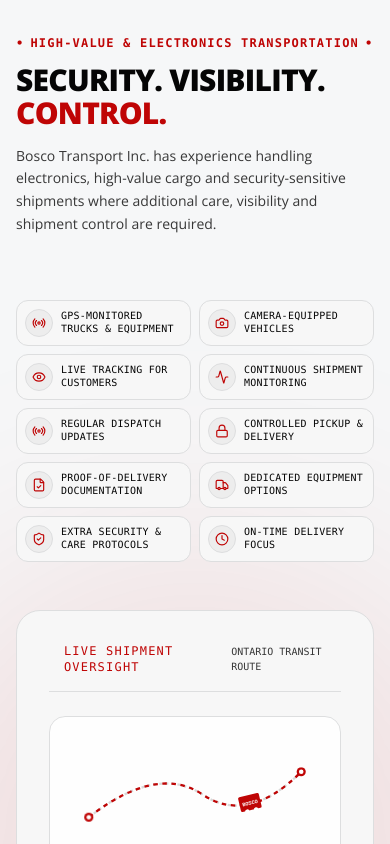
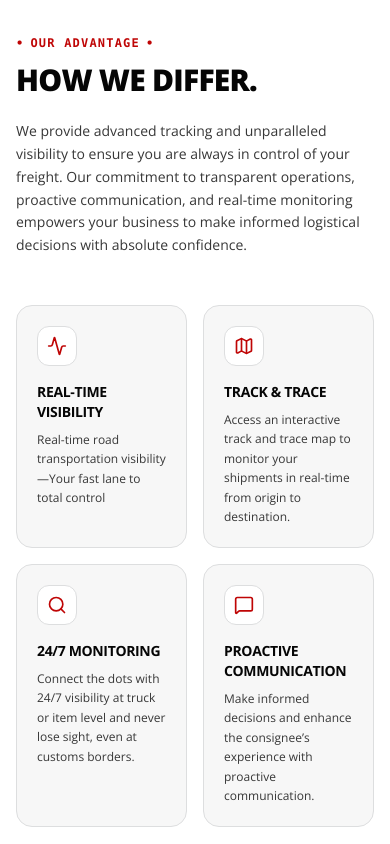
Before and after one commit to MohammedHaneenPM/Bosco_Transportation, a Next.js app: page / in a window 390 px wide. Shown: the part 3360-4204 px from the top of the page. Built offline with nearby package versions, Linux system fonts and the light colour scheme.

Commit message:
added How we differ below equipment section.

```diff
--- a/src/app/page.tsx
+++ b/src/app/page.tsx
@@ -2,6 +2,7 @@
 import Metrics from "@/components/home/Metrics";
 import WhatWeDo from "@/components/home/WhatWeDo";
 import Equipment from "@/components/home/Equipment";
+import HowWeDiffer from "@/components/home/HowWeDiffer";
 import HighValue from "@/components/home/HighValue";
 import WhyBosco from "@/components/home/WhyBosco";
 import Safety from "@/components/home/Safety";
@@ -14,6 +15,7 @@
       <Metrics />
       <WhatWeDo />
       <Equipment />
+      <HowWeDiffer />
       <HighValue />
       <WhyBosco />
       <Safety />
--- /dev/null
+++ b/src/components/home/HowWeDiffer.tsx
@@ -0,0 +1,123 @@
+"use client";
+
+import { useEffect, useRef } from "react";
+import gsap from "gsap";
+import { ScrollTrigger } from "gsap/ScrollTrigger";
+import { Activity, Map, Search, MessageSquare } from "lucide-react";
+import SectionLabel from "@/components/ui/SectionLabel";
+
+export default function HowWeDiffer() {
+  const containerRef = useRef<HTMLDivElement>(null);
+  const titleRef = useRef<HTMLDivElement>(null);
+  const cardsRef = useRef<(HTMLDivElement | null)[]>([]);
+
+  useEffect(() => {
+    gsap.registerPlugin(ScrollTrigger);
+
+    const ctx = gsap.context(() => {
+      gsap.fromTo(
+        titleRef.current,
+        { opacity: 0, y: 25 },
+        {
+          opacity: 1,
+          y: 0,
+          duration: 0.8,
+          ease: "power2.out",
+          scrollTrigger: {
+            trigger: containerRef.current,
+            start: "top 80%",
+          },
+        }
+      );
+
+      gsap.fromTo(
+        cardsRef.current,
+        { opacity: 0, y: 25 },
+        {
+          opacity: 1,
+          y: 0,
+          duration: 0.8,
+          stagger: 0.1,
+          ease: "power2.out",
+          scrollTrigger: {
+            trigger: containerRef.current,
+            start: "top 75%",
+          },
+        }
+      );
+    }, containerRef);
+
+    return () => ctx.revert();
+  }, []);
+
+  const differences = [
+    {
+      title: "Real-time Visibility",
+      desc: "Real-time road transportation visibility—Your fast lane to total control",
+      icon: Activity,
+    },
+    {
+      title: "Track & Trace",
+      desc: "Access an interactive track and trace map to monitor your shipments in real-time from origin to destination.",
+      icon: Map,
+    },
+    {
+      title: "24/7 Monitoring",
+      desc: "Connect the dots with 24/7 visibility at truck or item level and never lose sight, even at customs borders.",
+      icon: Search,
+    },
+    {
+      title: "Proactive Communication",
+      desc: "Make informed decisions and enhance the consignee’s experience with proactive communication.",
+      icon: MessageSquare,
+    },
+  ];
+
+  return (
+    <section
+      ref={containerRef}
+      className="py-24 bg-white text-[#050505] relative overflow-hidden"
+    >
+      <div className="max-w-7xl mx-auto px-4 sm:px-6 lg:px-8">
+        <div className="grid grid-cols-1 lg:grid-cols-12 gap-12 lg:gap-8 xl:gap-16 items-start">
+          {/* Left Column */}
+          <div ref={titleRef} className="lg:col-span-5 lg:sticky lg:top-32">
+            <SectionLabel lightMode>OUR ADVANTAGE</SectionLabel>
+            <h2 className="text-3xl sm:text-4xl lg:text-4xl xl:text-5xl font-extrabold text-[#050505] font-grotesk tracking-tight leading-[1.12] mb-6">
+              HOW WE DIFFER.
+            </h2>
+            <p className="text-sm sm:text-base text-[#373737] leading-relaxed max-w-md">
+              We provide advanced tracking and unparalleled visibility to ensure you are always in control of your freight. Our commitment to transparent operations, proactive communication, and real-time monitoring empowers your business to make informed logistical decisions with absolute confidence.
+            </p>
+          </div>
+
+          {/* Right Column: 2x2 Cards Grid */}
+          <div className="lg:col-span-7 grid grid-cols-2 gap-4 sm:gap-6">
+            {differences.map((diff, index) => {
+              const Icon = diff.icon;
+              return (
+                <div
+                  key={index}
+                  ref={(el) => {
+                    cardsRef.current[index] = el;
+                  }}
+                  className="bg-[#F7F7F7] border border-[#DDDEDF] p-5 sm:p-8 rounded-2xl hover:shadow-lg transition-all duration-300 group flex flex-col"
+                >
+                  <div className="w-10 h-10 sm:w-14 sm:h-14 bg-white border border-[#DDDEDF] rounded-xl flex items-center justify-center mb-4 sm:mb-6 group-hover:bg-[#BF0505] transition-colors duration-300 shrink-0">
+                    <Icon className="w-5 h-5 sm:w-6 sm:h-6 text-[#BF0505] group-hover:text-white transition-colors duration-300" />
+                  </div>
+                  <h3 className="text-sm sm:text-lg font-bold text-[#050505] mb-2 sm:mb-3 font-grotesk tracking-wide uppercase">
+                    {diff.title}
+                  </h3>
+                  <p className="text-xs sm:text-sm text-[#373737] leading-relaxed">
+                    {diff.desc}
+                  </p>
+                </div>
+              );
+            })}
+          </div>
+        </div>
+      </div>
+    </section>
+  );
+}
```
